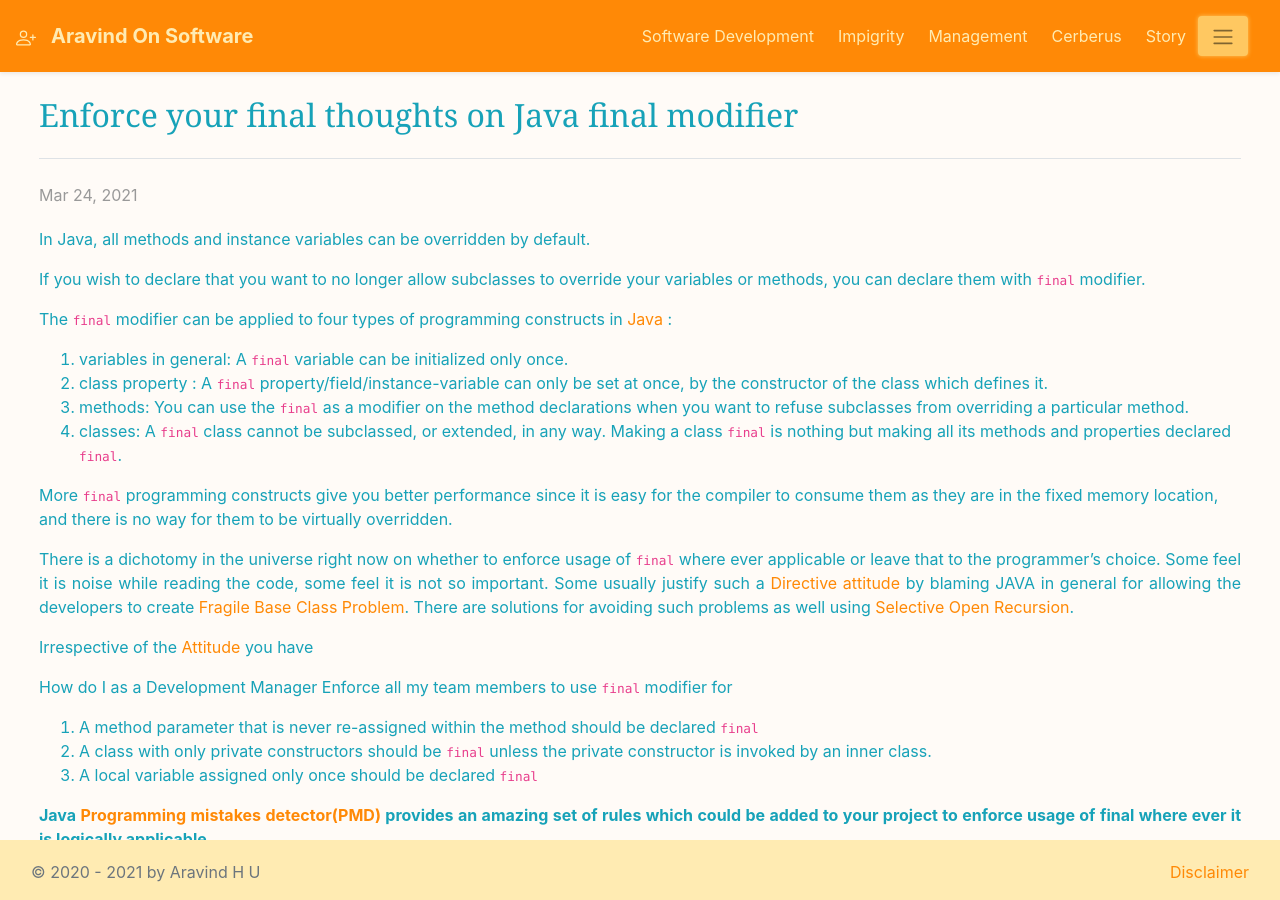
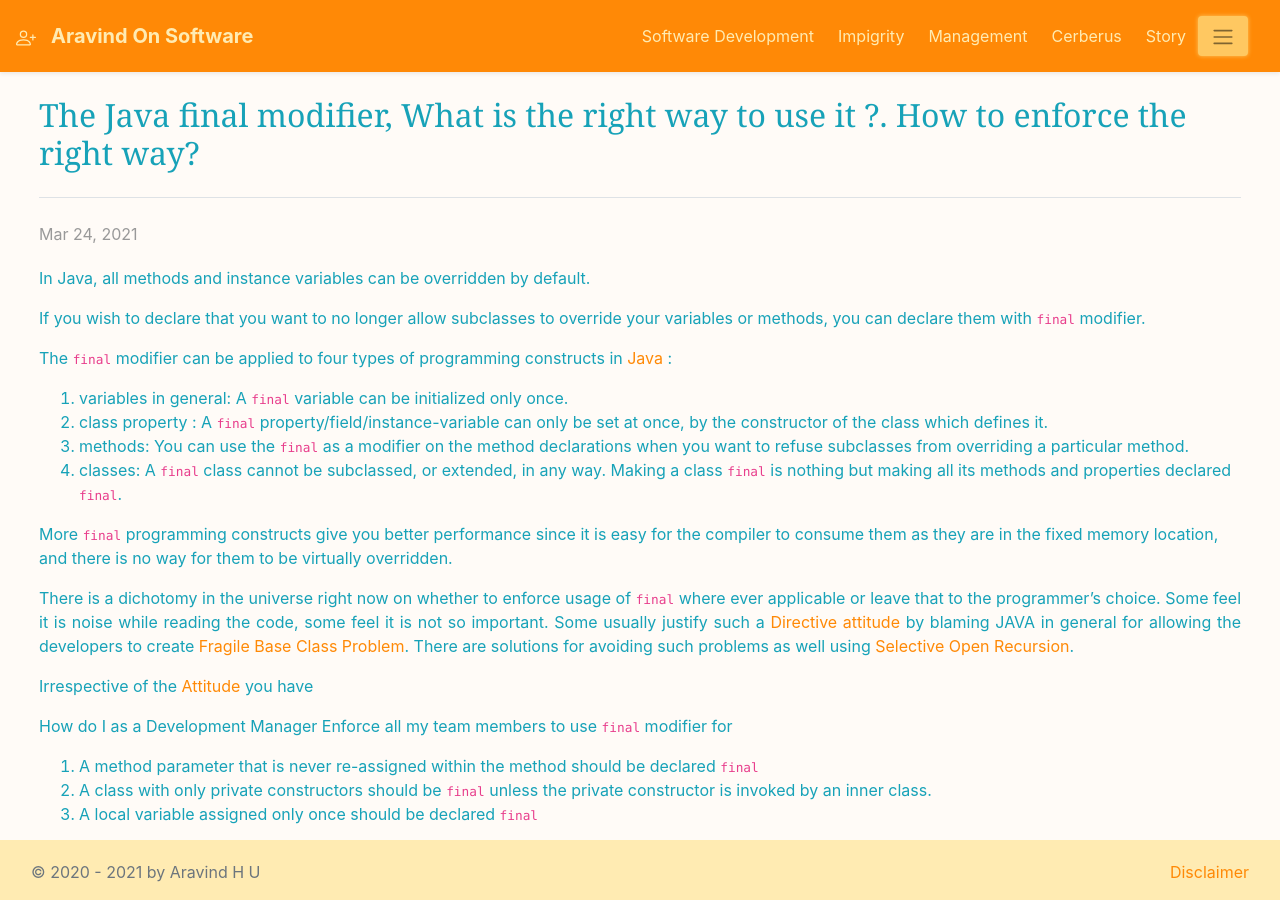
Before and after one commit to aravind666/aravind666.github.io, a Jekyll site: the page built from _posts/software-development/2021-03-24-enforcing-final-in-java.md, in a window 1280 px wide and 900 px high. Built offline with Jekyll 4.4.1, drawn with Linux system fonts in a browser that asks for light colours.

Commit message:
Fixed the tital to optimal meaning

```diff
--- a/_posts/software-development/2021-03-24-enforcing-final-in-java.md
+++ b/_posts/software-development/2021-03-24-enforcing-final-in-java.md
@@ -1,9 +1,9 @@
 ---
 layout: post
-title:  "Enforce your final thoughts on Java final modifier"
+title:  "The Java final modifier, What is the right way to use it ?.  How to enforce the right way? "
 category: "Software Development"
 author: "Aravind HU"
-description: "In Java, all methods and instance variables can be overridden by default. If you wish to declare that you want to no longer allow subclasses to override your variables or methods, you can declare them with <b>final</b> modifier"
+description: "In Java, all methods and instance variables can be overridden by default. If you wish to declare that you want to no longer allow subclasses to override your variables or methods, you can declare them with the final modifier or final keyword. In this post, I  would like to share how you can enforce your team to use it in the right way via static analysis."
 keywords: "Final modifier, checkstyle final, Final keyword java, Java seal classes, prevent overriding methods and variables"
 ---
 
```
